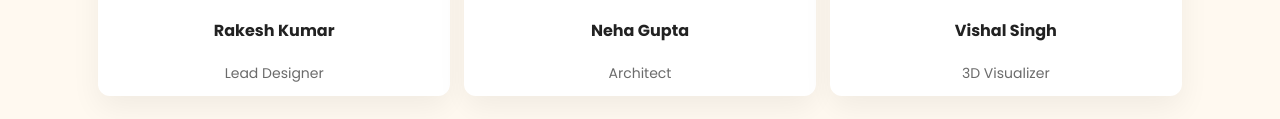
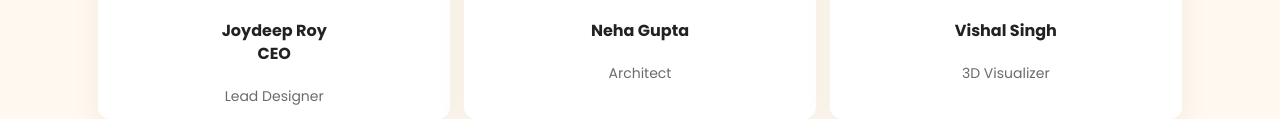
Before and after one commit to Windforce2026/ARCHIVE-INTERIOR, a plain HTML site: page index.html in a window 1280 px wide. Shown: the part 4264-4383 px from the top of the page. Drawn offline with nearby package versions, Linux system fonts and the light colour scheme.

Commit message:
Update index.html

```diff
--- a/index.html
+++ b/index.html
@@ -368,7 +368,7 @@
     <section id="team" aria-labelledby="teamHeading">
       <div class="section-header"><h2 id="teamHeading">Our Team</h2><p>Experienced design professionals across architecture and interiors.</p></div>
       <div class="team-grid container" data-aos="fade-up">
-        <div style="background:#fff;padding:12px;border-radius:12px;text-align:center;box-shadow:0 12px 30px rgba(0,0,0,0.06)"><img src="https://images.unsplash.com/photo-1545996124-1b8b2fddc5b2?auto=format&fit=crop&w=600&q=80" alt="Rakesh Kumar" style="height:180px;object-fit:cover;border-radius:8px" loading="lazy"><h4>Rakesh Kumar</h4><div class="muted">Lead Designer</div></div>
+        <div style="background:#fff;padding:12px;border-radius:12px;text-align:center;box-shadow:0 12px 30px rgba(0,0,0,0.06)"><img src="https://images.unsplash.com/photo-1545996124-1b8b2fddc5b2?auto=format&fit=crop&w=600&q=80" alt="Joydeep Roy" style="height:180px;object-fit:cover;border-radius:8px" loading="lazy"><h4>Joydeep Roy <br>CEO</h4><div class="muted">Lead Designer</div></div>
         <div style="background:#fff;padding:12px;border-radius:12px;text-align:center;box-shadow:0 12px 30px rgba(0,0,0,0.06)"><img src="https://images.unsplash.com/photo-1544005313-94ddf0286df2?auto=format&fit=crop&w=600&q=80" alt="Neha Gupta" style="height:180px;object-fit:cover;border-radius:8px" loading="lazy"><h4>Neha Gupta</h4><div class="muted">Architect</div></div>
         <div style="background:#fff;padding:12px;border-radius:12px;text-align:center;box-shadow:0 12px 30px rgba(0,0,0,0.06)"><img src="https://images.unsplash.com/photo-1554151228-14d9def656e4?auto=format&fit=crop&w=600&q=80" alt="Vishal Singh" style="height:180px;object-fit:cover;border-radius:8px" loading="lazy"><h4>Vishal Singh</h4><div class="muted">3D Visualizer</div></div>
       </div>
```
